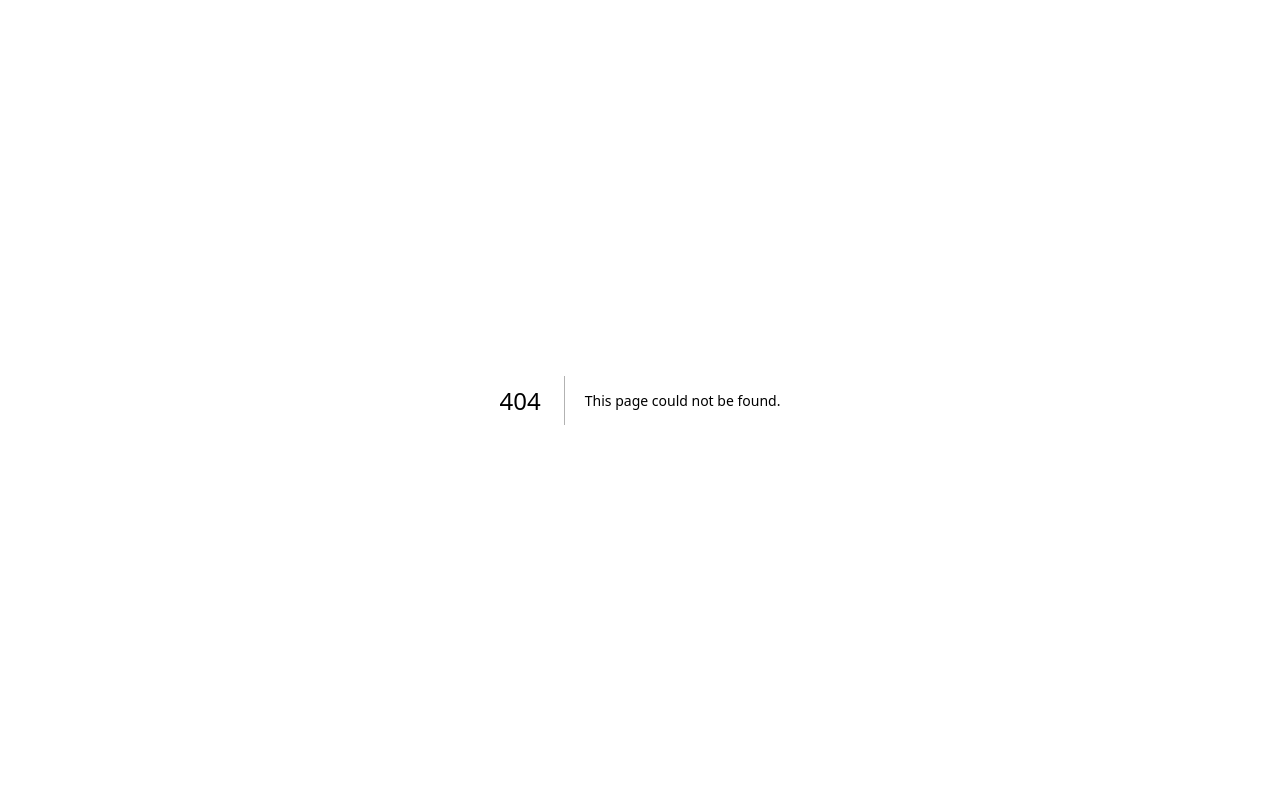
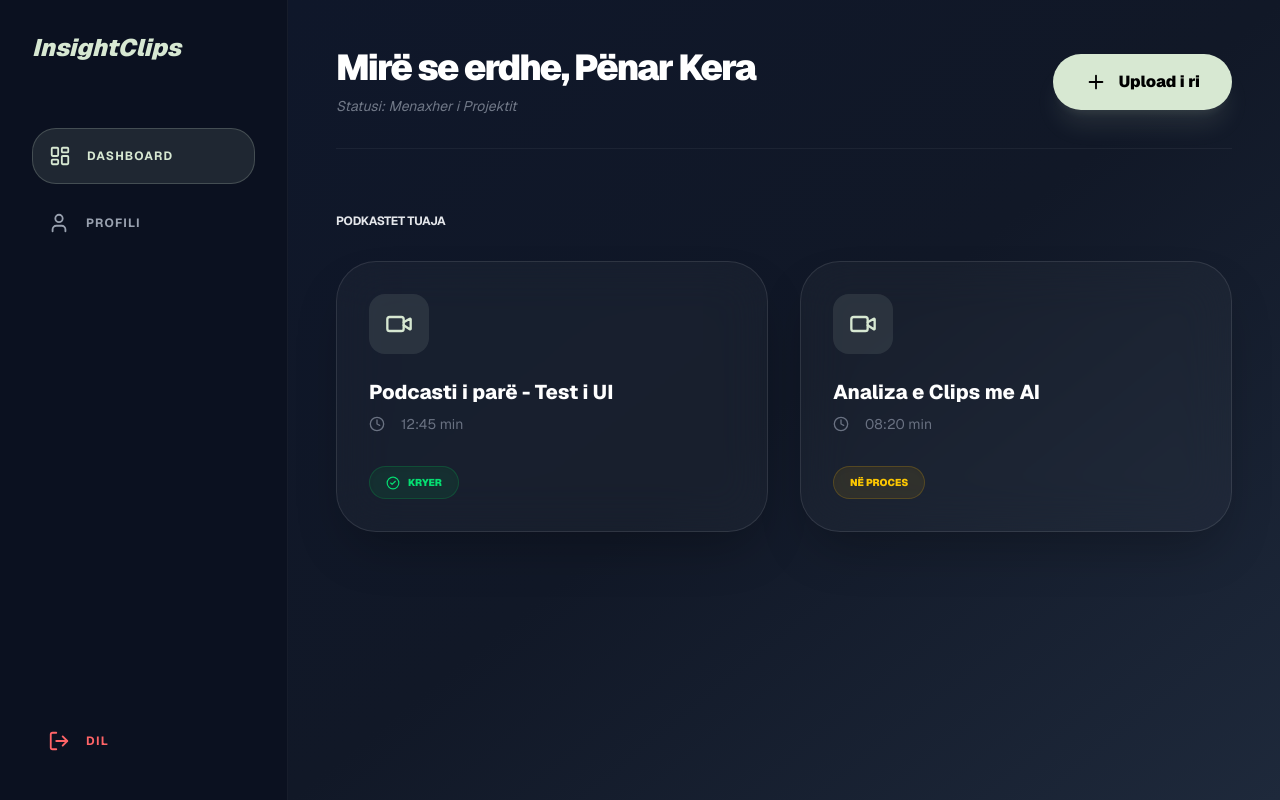
Before and after one commit to Rinesamerovci/InsightClips, a Next.js app in the folder frontend/: page /dashboard in a window 1280 px wide. Before the commit this address had no page. Built offline with nearby package versions, Linux system fonts and the light colour scheme.

Commit message:
Dashboard dhe Profile gati për develop

```diff
--- /dev/null
+++ b/frontend/app/dashboard/page.tsx
@@ -0,0 +1,78 @@
+"use client";
+import React, { useState, useEffect } from 'react';
+import Link from 'next/link';
+import { LayoutDashboard, User, Video, LogOut, Plus, Clock, CheckCircle2, BarChart3 } from 'lucide-react';
+
+export default function Dashboard() {
+  const [userName, setUserName] = useState("Pënar Kera");
+  const [podcasts, setPodcasts] = useState([
+    { id: 1, title: "Podcasti i parë - Test i UI", duration: "12:45", status: "Kryer" },
+    { id: 2, title: "Analiza e Clips me AI", duration: "08:20", status: "Në proces" },
+  ]);
+
+  // Kjo pjesë e merr emrin e ruajtur në memorien e browser-it
+  useEffect(() => {
+    const savedName = localStorage.getItem("userName");
+    if (savedName) setUserName(savedName);
+  }, []);
+
+  return (
+    <div className="min-h-screen bg-[#0f172a] text-white flex font-sans selection:bg-[#d7e8d2]/30">
+      {/* SIDEBAR */}
+      <aside className="w-72 border-r border-white/5 p-8 flex flex-col bg-[#0b1120] shrink-0 font-sans">
+        <div className="flex items-center gap-3 mb-16 text-2xl font-black text-[#d7e8d2] italic">
+          InsightClips
+        </div>
+        <nav className="flex-1 space-y-3">
+          <Link href="/dashboard" className="flex items-center gap-4 bg-[#d7e8d2]/10 p-4 rounded-[1.5rem] text-[#d7e8d2] border border-[#d7e8d2]/20">
+            <LayoutDashboard size={22} /> <span className="font-bold text-xs uppercase tracking-widest">Dashboard</span>
+          </Link>
+          <Link href="/profile" className="flex items-center gap-4 p-4 text-gray-400 hover:text-white hover:bg-white/5 rounded-[1.5rem] transition-all group">
+            <User size={22} className="group-hover:scale-110 transition-transform" />
+            <span className="font-bold text-xs uppercase tracking-widest">Profili</span>
+          </Link>
+        </nav>
+        <Link href="/" className="flex items-center gap-4 p-4 text-red-400 hover:bg-red-400/5 rounded-[1.5rem] mt-auto group">
+          <LogOut size={22} className="group-hover:-translate-x-1 transition-transform" />
+          <span className="font-bold text-xs uppercase tracking-widest">Dil</span>
+        </Link>
+      </aside>
+
+      {/* MAIN CONTENT */}
+      <main className="flex-1 p-12 bg-gradient-to-br from-[#0f172a] via-[#111827] to-[#1e293b] overflow-y-auto">
+        <header className="flex justify-between items-center mb-16 pb-8 border-b border-white/5">
+          <div>
+            <h2 className="text-4xl font-black tracking-tighter">Mirë se erdhe, {userName}</h2>
+            <p className="text-gray-400 mt-2 text-sm italic opacity-70">Statusi: Menaxher i Projektit</p>
+          </div>
+          <button onClick={() => alert("Upload do të jetë funksional në Sprint 2!")} className="bg-[#d7e8d2] text-black px-8 py-4 rounded-[2rem] font-black flex items-center gap-3 hover:scale-105 active:scale-95 transition-all shadow-xl shadow-[#d7e8d2]/10 group">
+            <Plus size={22} className="group-hover:rotate-90 transition-transform duration-300" />
+            <span>Upload i ri</span>
+          </button>
+        </header>
+
+        <section>
+          <h3 className="text-xl font-bold mb-8 text-gray-200 tracking-tight uppercase text-xs">Podkastet tuaja</h3>
+          <div className="grid grid-cols-1 md:grid-cols-2 gap-8">
+            {podcasts.map((p) => (
+              <div key={p.id} className="bg-white/[0.03] border border-white/10 p-8 rounded-[2.5rem] backdrop-blur-xl hover:border-[#d7e8d2]/40 transition-all duration-300 group shadow-2xl">
+                <div className="p-4 bg-[#d7e8d2]/10 rounded-2xl text-[#d7e8d2] w-fit mb-6">
+                  <Video size={28} />
+                </div>
+                <h4 className="text-xl font-extrabold mb-2 group-hover:text-[#d7e8d2] transition-colors">{p.title}</h4>
+                <div className="flex items-center gap-4 text-gray-500 text-sm mb-8">
+                   <Clock size={16} /> {p.duration} min
+                </div>
+                <div className={`flex items-center gap-2 text-[10px] font-black px-4 py-2 rounded-full w-fit border shadow-inner
+                  ${p.status === 'Kryer' ? 'bg-green-500/10 text-green-400 border-green-500/20' : 'bg-yellow-500/10 text-yellow-400 border-yellow-500/20'}`}>
+                  {p.status === 'Kryer' && <CheckCircle2 size={14} />}
+                  {p.status.toUpperCase()}
+                </div>
+              </div>
+            ))}
+          </div>
+        </section>
+      </main>
+    </div>
+  );
+}
--- /dev/null
+++ b/frontend/app/profile/page.tsx
@@ -0,0 +1,83 @@
+"use client";
+import React, { useState, useEffect } from 'react';
+import Link from 'next/link';
+import { User, Mail, ShieldCheck, ArrowLeft, Camera, Check } from 'lucide-react';
+
+export default function ProfilePage() {
+  const [name, setName] = useState("Pënar Kera");
+  const [email, setEmail] = useState("penar.kera@student.uni-pr.edu");
+  const [saved, setSaved] = useState(false);
+
+  // Ngarkon të dhënat e ruajtura kur hapet faqja
+  useEffect(() => {
+    const savedName = localStorage.getItem("userName");
+    const savedEmail = localStorage.getItem("userEmail");
+    if (savedName) setName(savedName);
+    if (savedEmail) setEmail(savedEmail);
+  }, []);
+
+  const handleSave = () => {
+    localStorage.setItem("userName", name);
+    localStorage.setItem("userEmail", email);
+    setSaved(true);
+    setTimeout(() => setSaved(false), 2000); // Heq mesazhin e suksesit pas 2 sekondave
+  };
+
+  return (
+    <div className="min-h-screen bg-[#0f172a] text-white p-12 flex flex-col items-center">
+      <div className="w-full max-w-3xl">
+        <Link href="/dashboard" className="inline-flex items-center gap-3 text-[#d7e8d2] mb-12 hover:bg-white/5 px-6 py-3 rounded-2xl border border-white/5 transition-all group">
+          <ArrowLeft size={20} className="group-hover:-translate-x-1 transition-transform" />
+          <span className="font-bold text-xs uppercase tracking-[0.2em]">Kthehu te Dashboard</span>
+        </Link>
+
+        <div className="bg-[#111827] border border-white/10 rounded-[3rem] p-12 shadow-2xl relative overflow-hidden backdrop-blur-xl">
+          <div className="flex flex-col md:flex-row items-center gap-10 mb-12 border-b border-white/5 pb-12">
+            <div className="relative">
+              <div className="w-32 h-32 bg-gradient-to-br from-[#d7e8d2] to-[#a3b899] rounded-[2.5rem] flex items-center justify-center text-[#0f172a] text-4xl font-black rotate-3 shadow-2xl">
+                {name.substring(0, 2).toUpperCase()}
+              </div>
+              <div className="absolute -bottom-2 -right-2 p-2 bg-slate-800 rounded-xl border border-white/10 text-[#d7e8d2] cursor-pointer hover:bg-[#d7e8d2] hover:text-black transition-colors">
+                <Camera size={16} />
+              </div>
+            </div>
+            <div className="text-center md:text-left">
+              <h2 className="text-4xl font-black tracking-tighter mb-2 italic">{name}</h2>
+              <p className="text-[#d7e8d2] font-bold text-[10px] uppercase tracking-[0.4em] opacity-60 italic">Software Engineering Student</p>
+            </div>
+          </div>
+
+          <div className="space-y-8">
+            <div className="space-y-3">
+              <label className="text-[10px] font-black text-gray-500 uppercase tracking-[0.2em] ml-2">Shkruaj Emrin Tënd</label>
+              <input
+                type="text"
+                value={name}
+                onChange={(e) => setName(e.target.value)}
+                className="w-full bg-white/5 border border-white/5 p-5 rounded-[1.5rem] focus:border-[#d7e8d2]/50 outline-none font-bold text-gray-200 transition-all shadow-inner"
+              />
+            </div>
+
+            <div className="space-y-3">
+              <label className="text-[10px] font-black text-gray-500 uppercase tracking-[0.2em] ml-2">Email Adresa</label>
+              <input
+                type="email"
+                value={email}
+                onChange={(e) => setEmail(e.target.value)}
+                className="w-full bg-white/5 border border-white/5 p-5 rounded-[1.5rem] focus:border-[#d7e8d2]/50 outline-none font-medium text-gray-400 transition-all shadow-inner italic"
+              />
+            </div>
+          </div>
+
+          <button
+            onClick={handleSave}
+            className={`mt-12 w-full md:w-auto px-12 py-4 rounded-[1.5rem] font-black transition-all flex items-center justify-center gap-3 shadow-xl
+              ${saved ? 'bg-green-500 text-white' : 'bg-[#d7e8d2] text-black hover:scale-[1.03]'}`}
+          >
+            {saved ? <><Check size={20} /> U RUAJT!</> : "RUAJ NDRYSHIMET"}
+          </button>
+        </div>
+      </div>
+    </div>
+  );
+}
--- a/frontend/package.json
+++ b/frontend/package.json
@@ -9,6 +9,7 @@
     "lint": "eslint"
   },
   "dependencies": {
+    "lucide-react": "^1.7.0",
     "next": "16.2.1",
     "react": "19.2.4",
     "react-dom": "19.2.4"
```
Also changed, not shown: 1 other file (tests, documents, lock files or other folders).
